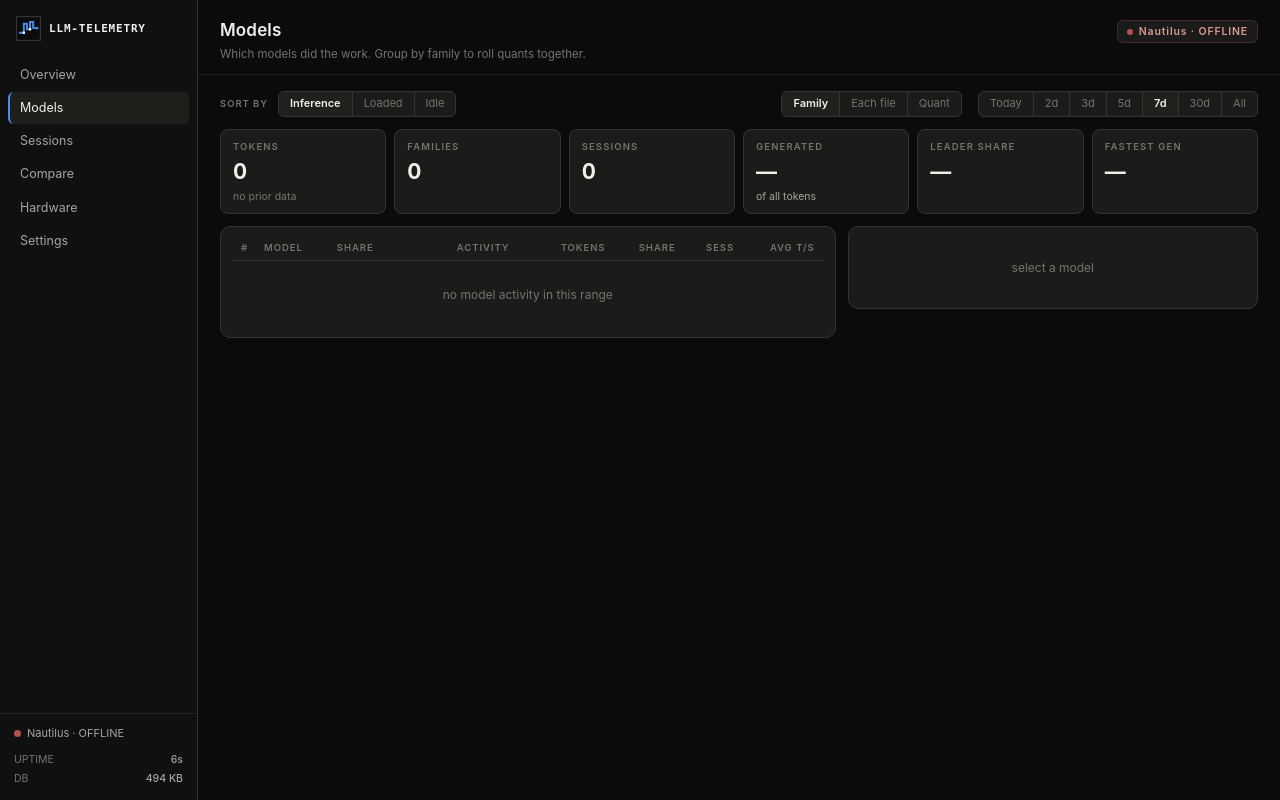
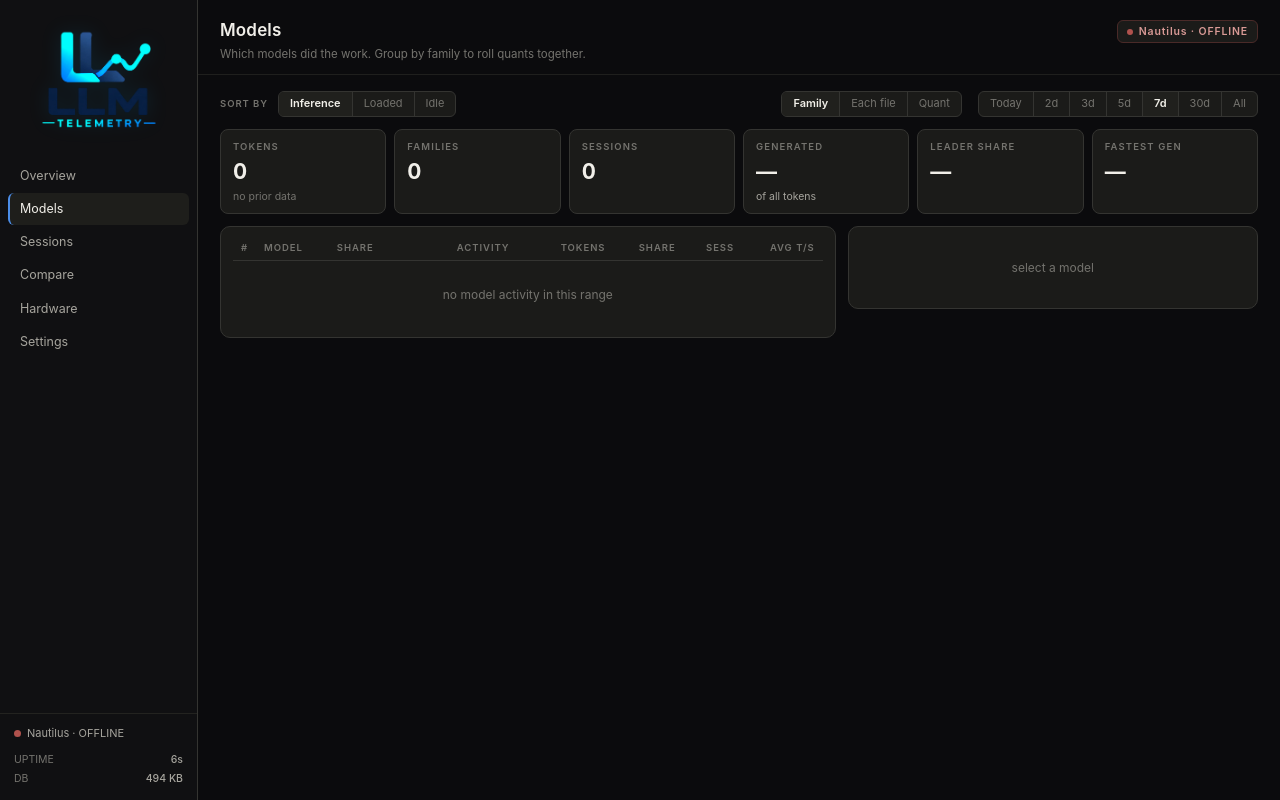
Before and after one commit to acleitao-projects/LLM-Telemetry-Dashboard, a FastAPI app: page /models in a window 1280 px wide. Run offline with FastAPI, Linux system fonts and the light colour scheme; data comes from the database, SQL or seed files in the repository; data that the repository does not hold is empty; some libraries are stand-ins or nearby versions.

Commit message:
Use supplied LLM-Telemetry logo

```diff
--- a/static/css/app.css
+++ b/static/css/app.css
@@ -44,13 +44,13 @@
   position: sticky; top: 0; height: 100vh;
 }
 .brand {
-  display: flex; align-items: center; gap: 8px;
-  padding: 16px 16px 14px;
-  font-family: "IBM Plex Mono", "JetBrains Mono", "Cascadia Mono", monospace;
-  font-size: 11px; font-weight: 700; letter-spacing: 0.075em;
-  color: var(--text);
+  display: flex; align-items: center; justify-content: center;
+  padding: 10px 12px 4px;
 }
-.brand-mark { width: 25px; height: 25px; flex: 0 0 25px; display: block; }
+.brand-logo {
+  width: 142px; height: 142px; display: block; object-fit: contain;
+  filter: brightness(1.45) saturate(1.08) drop-shadow(0 0 10px rgba(0, 185, 255, 0.12));
+}
 .sidebar nav { display: flex; flex-direction: column; padding: 4px 8px; gap: 1px; }
 .sidebar nav a {
   padding: 7px 10px; border-radius: 6px;
--- a/templates/base.html
+++ b/templates/base.html
@@ -4,15 +4,14 @@
 <meta charset="utf-8">
 <meta name="viewport" content="width=device-width, initial-scale=1">
 <title>{{ title }} · LLM-Telemetry</title>
-<link rel="icon" type="image/svg+xml" href="/static/img/llm-telemetry-mark.svg">
+<link rel="icon" type="image/png" href="/static/img/llm-telemetry-logo.png">
 <link rel="stylesheet" href="/static/css/app.css">
 </head>
 <body data-page="{{ page }}">
 <div class="app">
   <aside class="sidebar">
     <a class="brand" href="/" aria-label="LLM-Telemetry overview">
-      <img class="brand-mark" src="/static/img/llm-telemetry-mark.svg" alt="">
-      <span>LLM-TELEMETRY</span>
+      <img class="brand-logo" src="/static/img/llm-telemetry-logo.png" alt="LLM-Telemetry">
     </a>
     <nav>
       {% set active_map = {"overview": "overview", "models": "models", "model": "models",
```
Also changed, not shown: static/img/llm-telemetry-logo.png (added), static/img/llm-telemetry-mark.svg (deleted).
